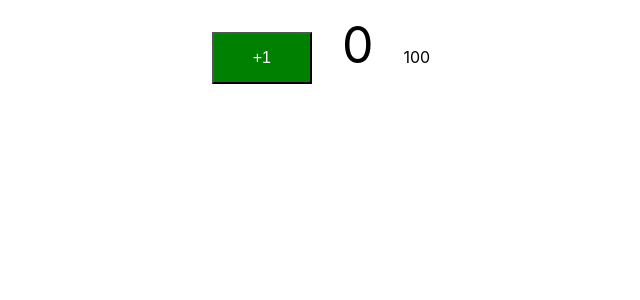
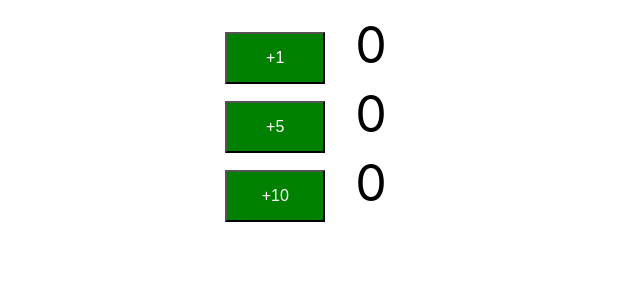
Before and after one commit to Saurabh7064/todo-app-react, a React (Create React App) app: page / in a window 1280 px wide. Shown: the top 300 px of the page, without its empty margins (319-959 px from the left). Built offline with nearby package versions, Linux system fonts and the light colour scheme.

Commit message:
21. Step 09 - Defining Multiple Counter Buttons and Adding a Component Prop
Passing prop in react

```diff
--- a/src/App.js
+++ b/src/App.js
@@ -11,7 +11,9 @@
     render() {
         return (
             <div className="App">
-                <Counter></Counter>
+                <Counter by={1}></Counter>
+                <Counter by={5}></Counter>
+                <Counter by={10}></Counter>
             </div>
         );
     }
--- a/src/components/counters/Counter.jsx
+++ b/src/components/counters/Counter.jsx
@@ -5,8 +5,7 @@
     constructor() {
         super();
         this.state={
-            counter : 0,
-            secondCounter : 100
+            counter : 0
         }
         this.increment = this.increment.bind(this);
     }
@@ -15,17 +14,15 @@
         const style = {fontSize:"50px", padding:"15px 30px"};
         return(
             <div className="counter">
-                <button onClick={this.increment}>+1</button>
+                <button onClick={this.increment}>+{this.props.by}</button>
                 <span className="count" style={style}>{this.state.counter}</span>
-                <span className="count">{this.state.secondCounter}</span>
             </div>
         );
     }
 
      increment(){
          this.setState({
-            counter: this.state.counter+1,
-             secondCounter: this.state.secondCounter+1
+            counter: this.state.counter+ this.props.by
          });
     }
 
```
